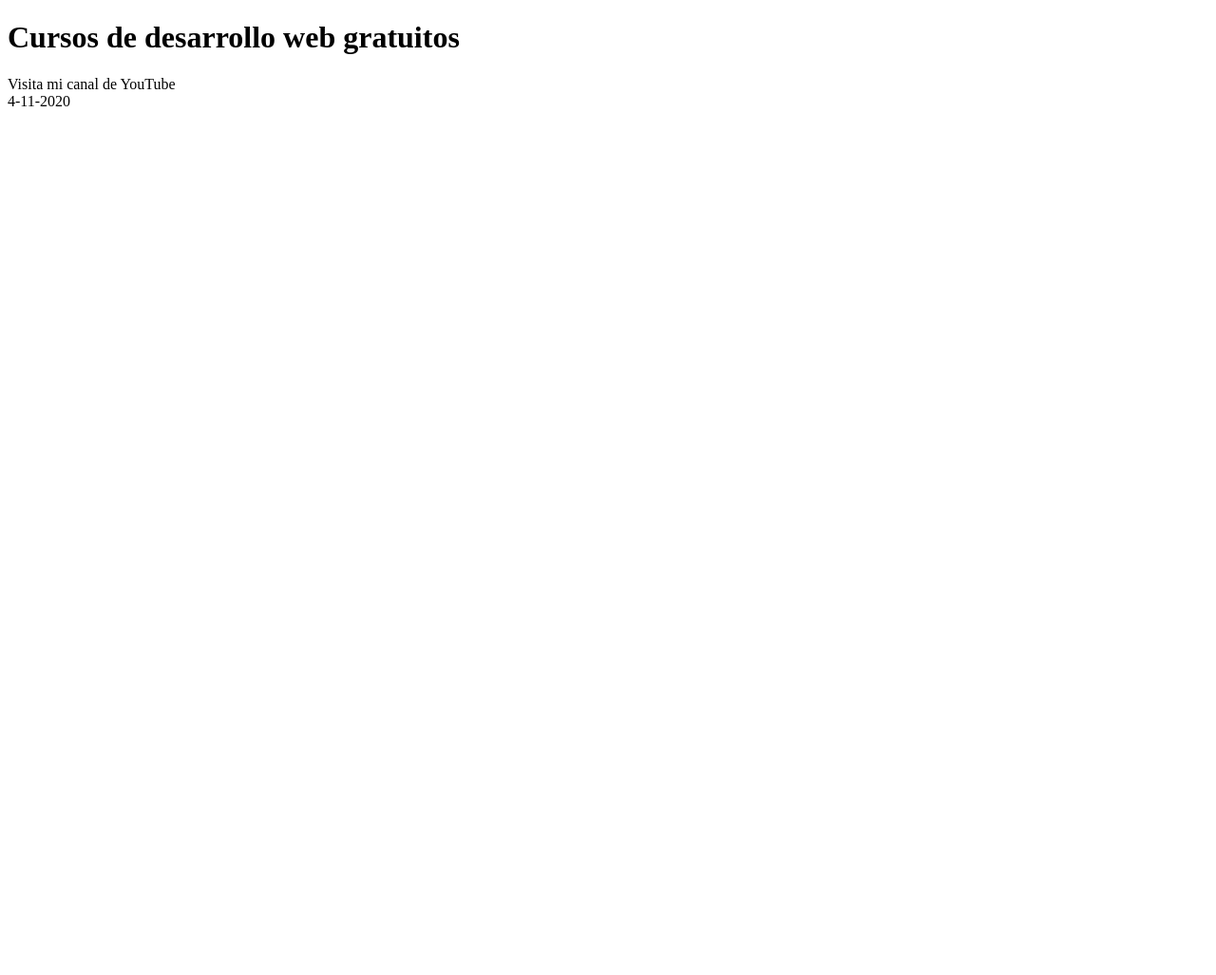
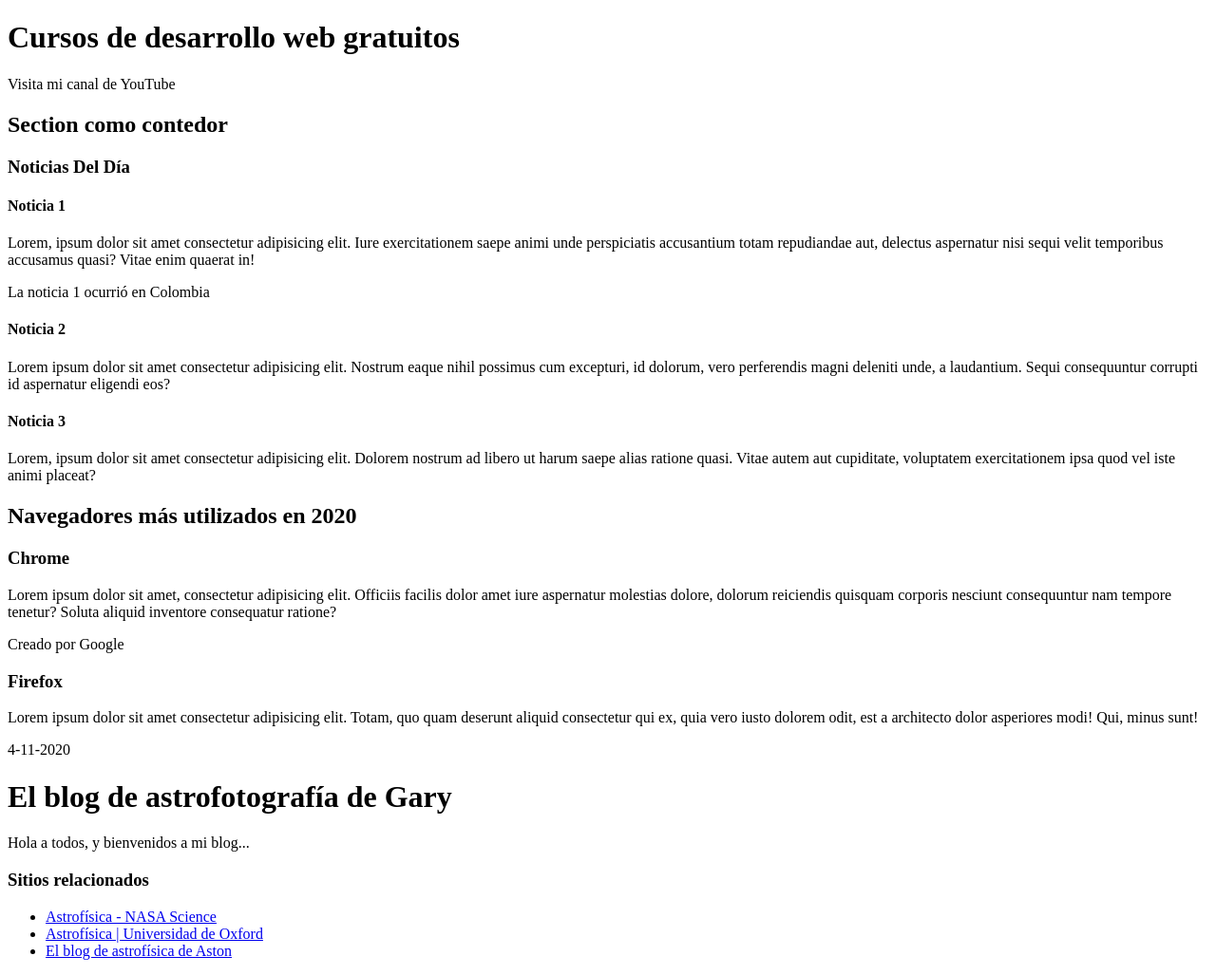
Before and after one commit to DRACKSBOYVEVO/Learning_HTML5_Avanced, a plain HTML site: page Estructura/seccion-de-contenido-II.html in a window 1280 px wide. Shown: the whole page at 95% size. Before the commit the page ends 800 px from the top, so only its background shows below. Drawn offline with Linux system fonts and the light colour scheme.

Commit message:
Add example aside

```diff
--- a/Estructura/seccion-de-contenido-II.html
+++ b/Estructura/seccion-de-contenido-II.html
@@ -27,9 +27,9 @@
   </header>
   <aside>Visita mi canal de YouTube</aside>
   <main>
-    <!-- <section>
+ <section> <!--Section contenedor-->
       <h2>Section como contedor</h2>
-      <section>
+      <section><!--Section hijo-->
         <h3>Noticias Del Día</h3>
         <article>
           <header>
@@ -39,7 +39,7 @@
             accusantium totam repudiandae aut, delectus aspernatur nisi sequi velit temporibus accusamus quasi? Vitae
             enim
             quaerat in!</p>
-          <footer>La noticia 1 ocurrió en Madrid</footer>
+          <footer>La noticia 1 ocurrió en Colombia</footer>
         </article>
         <article>
           <h4>Noticia 2</h4>
@@ -52,10 +52,10 @@
           <p>Lorem, ipsum dolor sit amet consectetur adipisicing elit. Dolorem nostrum ad libero ut harum saepe alias
             ratione quasi. Vitae autem aut cupiditate, voluptatem exercitationem ipsa quod vel iste animi placeat?</p>
         </article>
-      </section>
-    </section> -->
+      </section> <!--Section hijo-->
+    </section> <!--Section contenedor-->
 
-    <!-- <article>
+  <article>
       <h2>Navegadores más utilizados en 2020</h2>
       <section>
         <header>
@@ -71,9 +71,24 @@
         <p>Lorem ipsum dolor sit amet consectetur adipisicing elit. Totam, quo quam deserunt aliquid consectetur qui ex,
           quia vero iusto dolorem odit, est a architecto dolor asperiores modi! Qui, minus sunt!</p>
       </section>
-    </article> -->
+    </article>
   </main>
   <footer>4-11-2020</footer>
+
+<!-- ejemplo de aside -->
+<!-- Más información: https://www.htmlquick.com/es/reference/tags/aside.html -->
+<h1>El blog de astrofotografía de Gary</h1>
+<p>Hola a todos, y bienvenidos a mi blog...</p>
+<aside>
+  <nav>
+    <h1>Sitios relacionados</h1>
+    <ul>
+      <li><a href="http://science.nasa.gov/astrophysics/">Astrofísica - NASA Science</a></li>
+      <li><a href="http://www-astro.physics.ox.ac.uk/">Astrofísica | Universidad de Oxford</a></li>
+      <li><a href="http://aston.blogejemplo.com/">El blog de astrofísica de Aston</a></li>
+    </ul>
+  </nav>
+</aside>
 
 </body>
 
```
